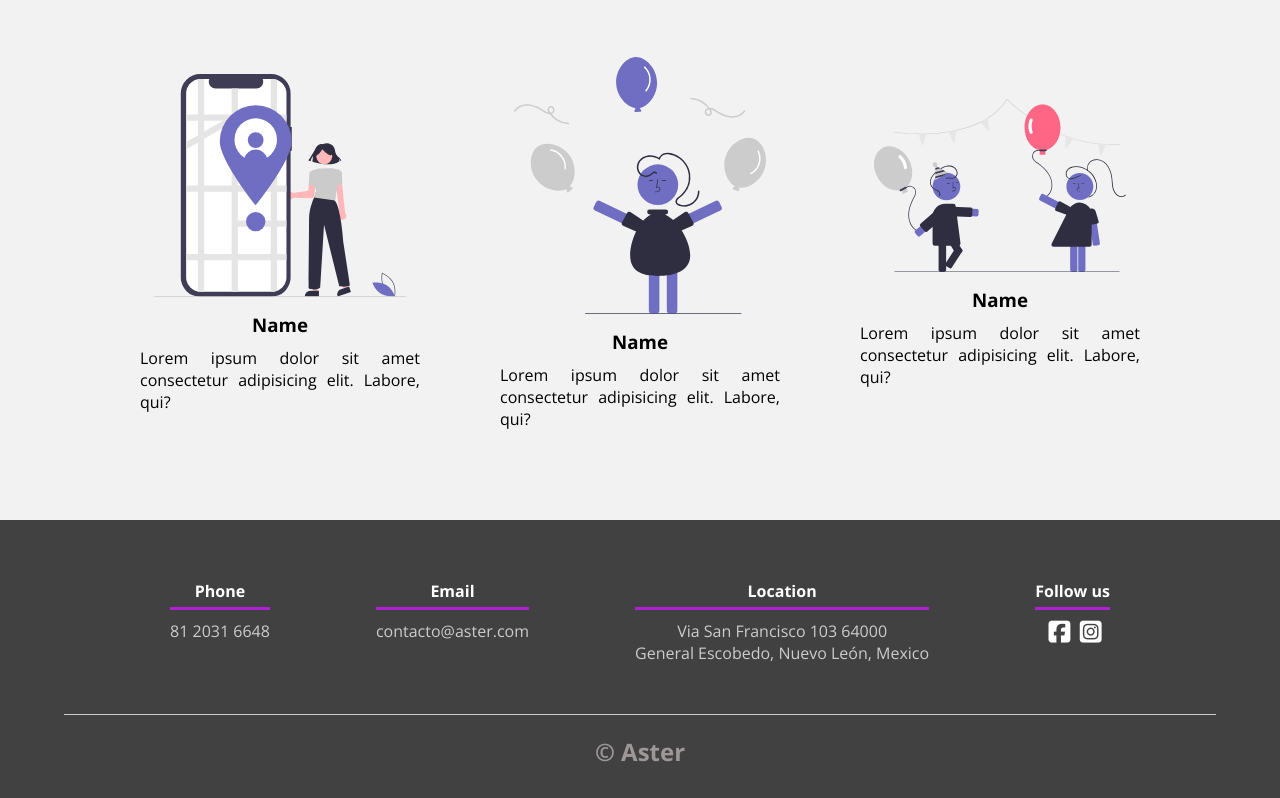
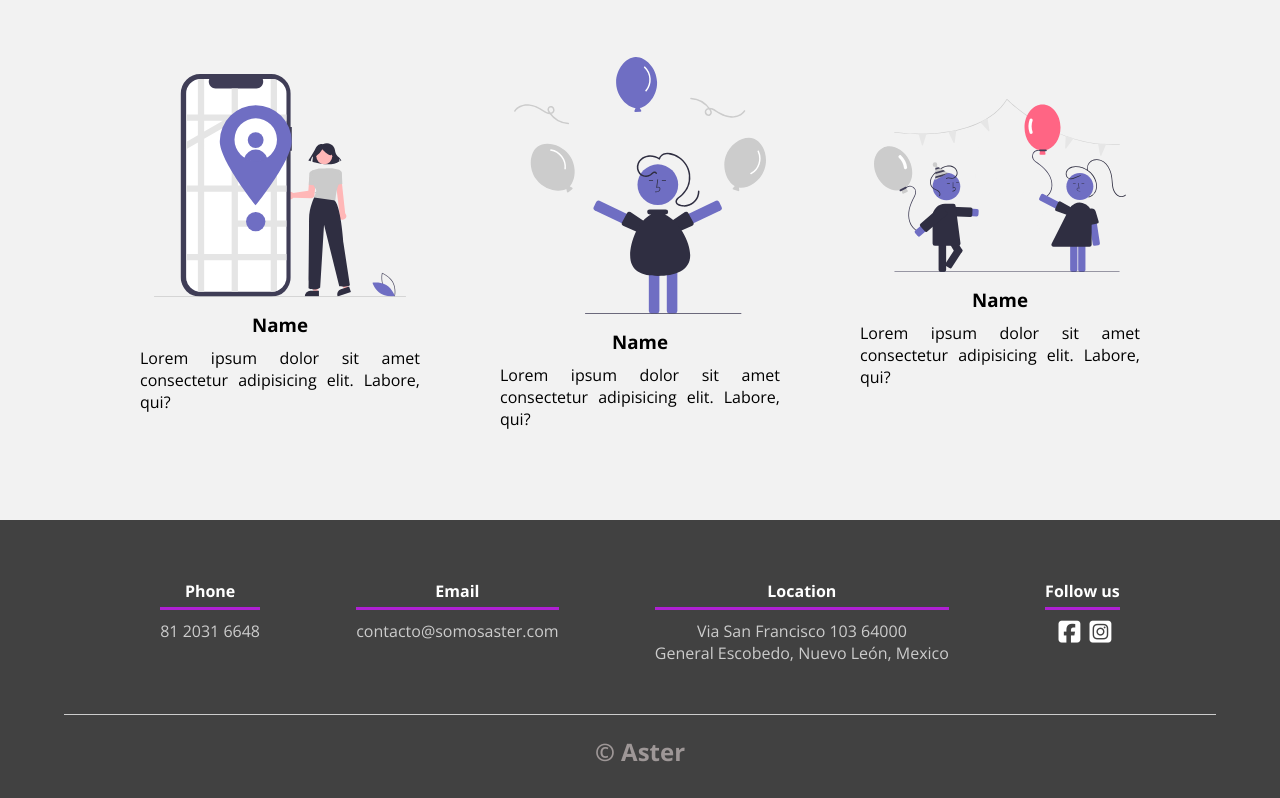
Before and after one commit to Flozak/Aster, a plain HTML site: page index.html in a window 1280 px wide. Shown: the part 2768-3566 px from the top of the page. Drawn offline with nearby package versions, Linux system fonts and the light colour scheme.

Commit message:
Update index.html

```diff
--- a/index.html
+++ b/index.html
@@ -125,7 +125,7 @@
             </div>
             <div class="content-foo">
                 <h4>Email</h4>
-                <p>contacto@aster.com</p>
+                <p>contacto@somosaster.com</p>
             </div>
             <div class="content-foo">
                 <h4>Location</h4>
```
